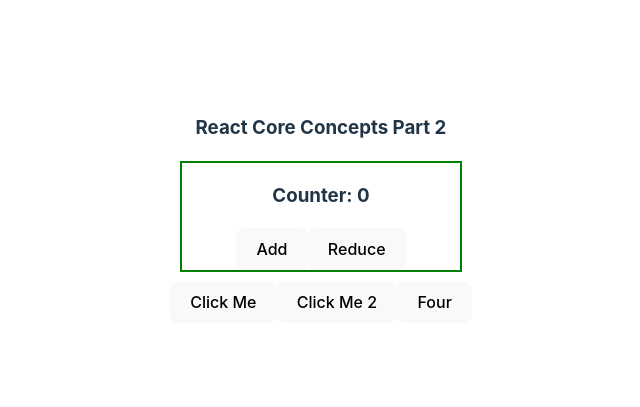
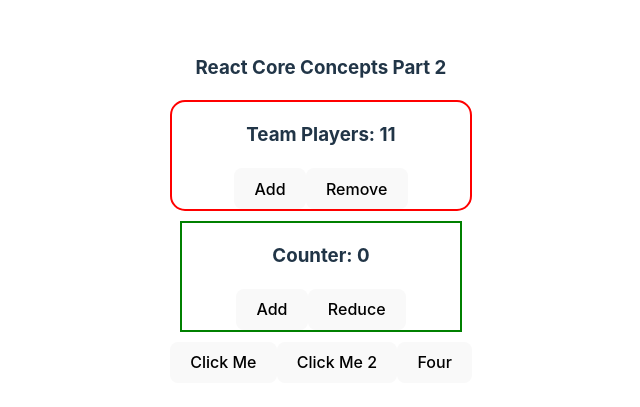
Before and after one commit to shakib-anwar-nibir17/react-core-concepts2, a React (Vite) app: page / in a window 1280 px wide. Shown: the part 191-598 px from the top of the page, without its empty margins (319-959 px from the left). Built offline with nearby package versions, Linux system fonts and the light colour scheme.

Commit message:
useState and react hook

```diff
--- a/src/App.jsx
+++ b/src/App.jsx
@@ -1,5 +1,6 @@
 import "./App.css";
 import Counter from "./Counter";
+import Team from "./Team";
 
 function App() {
   function handleClick() {
@@ -9,6 +10,7 @@
   return (
     <>
       <h3>React Core Concepts Part 2</h3>
+      <Team></Team>
       <Counter></Counter>
 
       <button onClick={handleClick}>Click Me</button>
--- /dev/null
+++ b/src/Team.jsx
@@ -0,0 +1,23 @@
+import { useState } from "react";
+
+export default function Team() {
+  const [team, setTeam] = useState(11);
+
+  const handleAdd = () => {
+    setTeam(team + 1);
+  };
+  const handleRemove = () => {
+    setTeam(team - 1);
+  };
+  const teamStyle = {
+    border: "2px solid red",
+    borderRadius: "15px",
+  };
+  return (
+    <div style={teamStyle}>
+      <h3>Team Players: {team} </h3>
+      <button onClick={handleAdd}>Add</button>
+      <button onClick={handleRemove}>Remove</button>
+    </div>
+  );
+}
```
